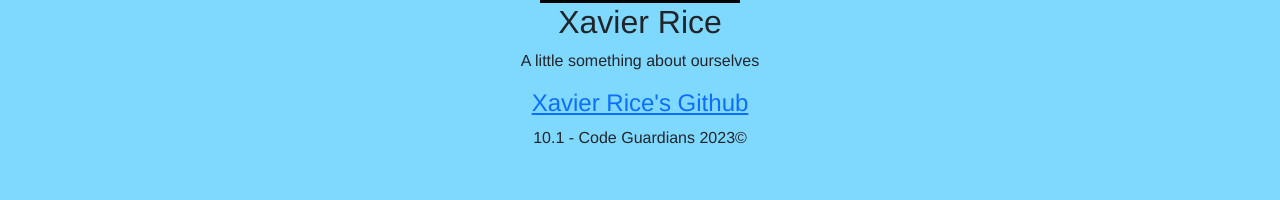
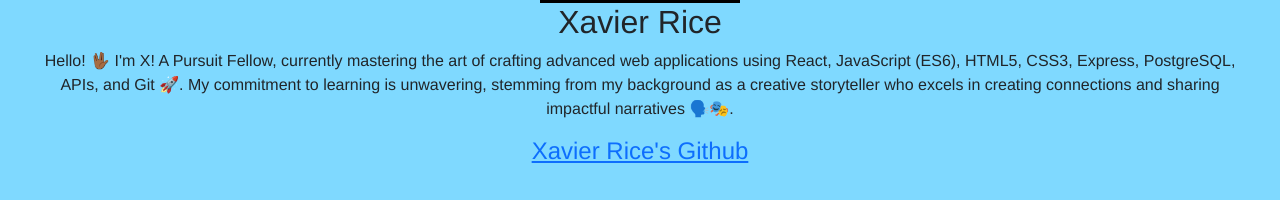
Before and after one commit to XavierRice/YouTube_Clone, a React (Vite) app: page /about in a window 1280 px wide. Shown: the part 1602-1802 px from the top of the page. Built offline with nearby package versions, Linux system fonts and the light colour scheme; no server answers; grey boxes are pictures that could not be loaded.

Commit message:
added my bio

```diff
--- a/src/components/AboutPage.jsx
+++ b/src/components/AboutPage.jsx
@@ -2,44 +2,42 @@ import { BrowserRouter as Router, Routes, Route, Link } from "react-router-dom";
 import './AboutPage.css'
 import Footer from "./Footer";
 
-    const AboutPage =()=>{
+const AboutPage = () => {
     return (
         <>
             <div >
                 <h1>We Are The Code Guardians!!!!</h1>
-                <img src='https://avatars.githubusercontent.com/u/128388442?v=4' alt="Gaspare Carollo's profile picture" height='200' width='200'/>
+                <img src='https://avatars.githubusercontent.com/u/128388442?v=4' alt="Gaspare Carollo's profile picture" height='200' width='200' />
                 <h2>Gaspare Carollo</h2>
                 <p>Currently a Pursuit fellow pursuing a career in the tech industry as a fullstack software developer. Influenced with a creative background in video production, graphic design, and writing, Gaspare is always inspired to explore and reimagine his creativity in various artforms.</p>
                 <Link to='https://github.com/Gasparecarollo/'>
                     <h4>Gaspare Carollo's Github</h4>
                 </Link>
-                <img src="https://avatars.githubusercontent.com/u/131386755?v=4" alt="Jackie Cheung's profile picture" height='200' width='200'/>
+                <img src="https://avatars.githubusercontent.com/u/131386755?v=4" alt="Jackie Cheung's profile picture" height='200' width='200' />
                 <h2>Jackie Cheung</h2>
                 <p>A little something about ourselves</p>
                 <Link to='https://github.com/JackieC1993/'>
                     <h4>Jackie Cheung's Github</h4>
                 </Link>
-                <img src='https://avatars.githubusercontent.com/u/127881507?v=4' alt="Natyka Callwood's profile picture" height='200' width='200'/>
+                <img src='https://avatars.githubusercontent.com/u/127881507?v=4' alt="Natyka Callwood's profile picture" height='200' width='200' />
                 <h2>Natyka Callwood</h2>
                 <p>A little something about ourselves</p>
                 <Link to='https://github.com/NatykaC/'>
                     <h4>Natyka Callwood's Github</h4>
                 </Link>
-                <img src='https://avatars.githubusercontent.com/u/131702936?v=4' alt="Randy Vargas' profile picture" height='200' width='200'/>
+                <img src='https://avatars.githubusercontent.com/u/131702936?v=4' alt="Randy Vargas' profile picture" height='200' width='200' />
                 <h2>Randy Antonio Vargas</h2>
                 <p>A little something about ourselves</p>
                 <Link to='https://github.com/RandyAntonioVargas/'>
                     <h4>Randy Antonio Vargas' Github</h4>
                 </Link>
-                <img src='https://avatars.githubusercontent.com/u/126502714?v=4' alt="Xavier Rice's profile picture" height='200' width='200'/>
+                <img src='https://avatars.githubusercontent.com/u/126502714?v=4' alt="Xavier Rice's profile picture" height='200' width='200' />
                 <h2>Xavier Rice</h2>
-                <p>A little something about ourselves</p>
+                <p>Hello! 🖖🏾 I'm X! A Pursuit Fellow, currently mastering the art of crafting advanced web applications using React, JavaScript (ES6), HTML5, CSS3, Express, PostgreSQL, APIs, and Git 🚀. My commitment to learning is unwavering, stemming from my background as a creative storyteller who excels in creating connections and sharing impactful narratives 🗣️🎭.
+                </p>
                 <Link to='https://github.com/Xavierrice/'>
                     <h4>Xavier Rice's Github</h4>
                 </Link>
-
-          <footer> 10.1 - Code Guardians 2023© </footer>
-
             </div>
             <Footer/>
         </>
--- a/src/components/VideoPage.jsx
+++ b/src/components/VideoPage.jsx
@@ -40,7 +40,7 @@ const VideoPage = () => {
     )
   })
 
-  console.log(renderComments)
+
   return (
 
     <div className="video-responsive"  key={videoId}>
```
Lines whose indentation alone changed are shown as unchanged.
